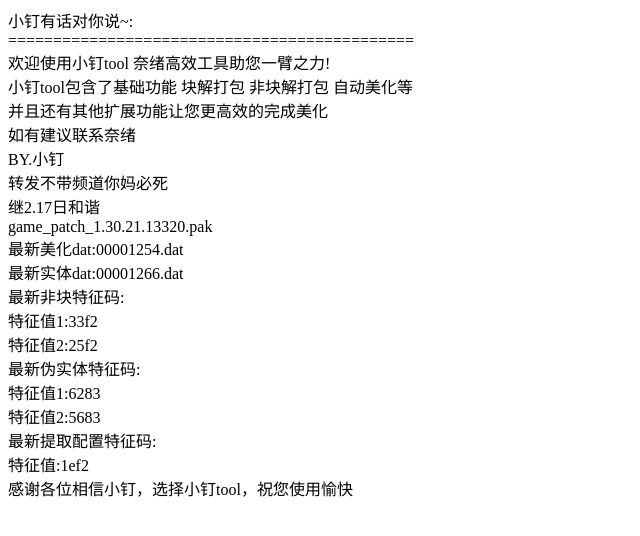
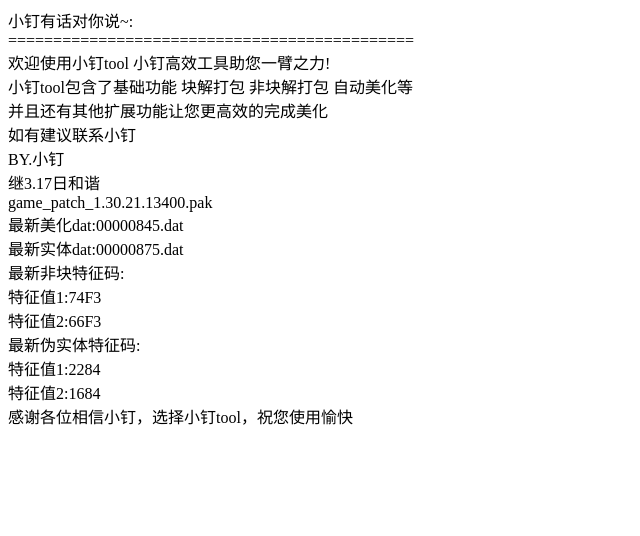
Before and after one commit to SmallNail886/xiaoding1, a plain HTML site: page index.html in a window 1280 px wide. Shown: the whole page, without its empty margins (0-640 px from the left). Drawn offline with Linux system fonts and the light colour scheme.

Commit message:
Update index.html

```diff
--- a/index.html
+++ b/index.html
@@ -1,21 +1,18 @@
 <div>小钉有话对你说~:</div>
 <div>=============================================</div>
-<div>欢迎使用小钉tool&nbsp;奈绪高效工具助您一臂之力!</div>
+<div>欢迎使用小钉tool&nbsp;小钉高效工具助您一臂之力!</div>
 <div>小钉tool包含了基础功能 块解打包 非块解打包 自动美化等</div>
 <div>并且还有其他扩展功能让您更高效的完成美化</div>
-<div>如有建议联系奈绪</div>
+<div>如有建议联系小钉</div>
 <div>BY.小钉</div>
-<div>转发不带频道你妈必死</div>
-<div>继2.17日和谐</div>
-<div>game_patch_1.30.21.13320.pak</div>
-<div>最新美化dat:00001254.dat</div>
-<div>最新实体dat:00001266.dat</div>
+<div>继3.17日和谐</div>
+<div>game_patch_1.30.21.13400.pak</div>
+<div>最新美化dat:00000845.dat</div>
+<div>最新实体dat:00000875.dat</div>
 <div>最新非块特征码:</div>
-<div>特征值1:33f2</div>
-<div>特征值2:25f2</div>
+<div>特征值1:74F3</div>
+<div>特征值2:66F3</div>
 <div>最新伪实体特征码:</div>
-<div>特征值1:6283</div>
-<div>特征值2:5683</div>
-<div>最新提取配置特征码:</div>
-<div>特征值:1ef2</div>
+<div>特征值1:2284</div>
+<div>特征值2:1684</div>
 <div>感谢各位相信小钉，选择小钉tool，祝您使用愉快</div>
```
